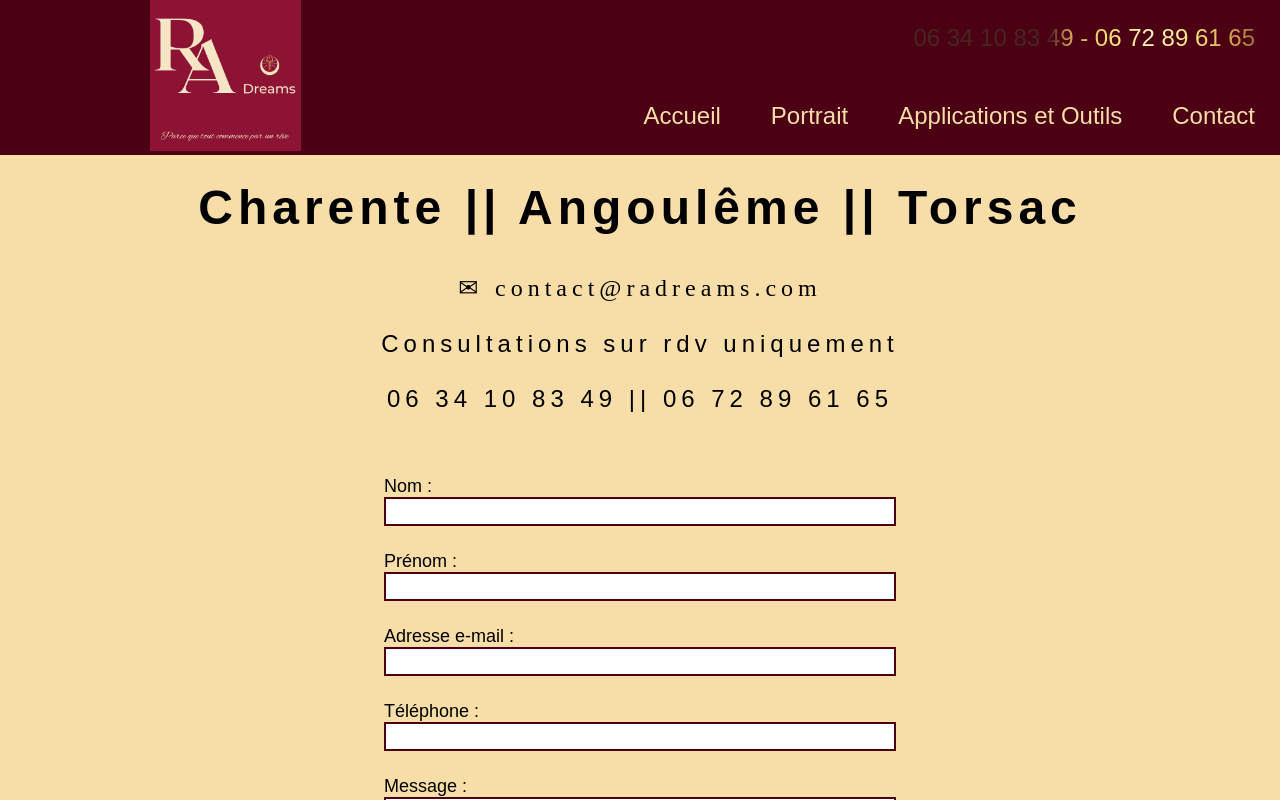
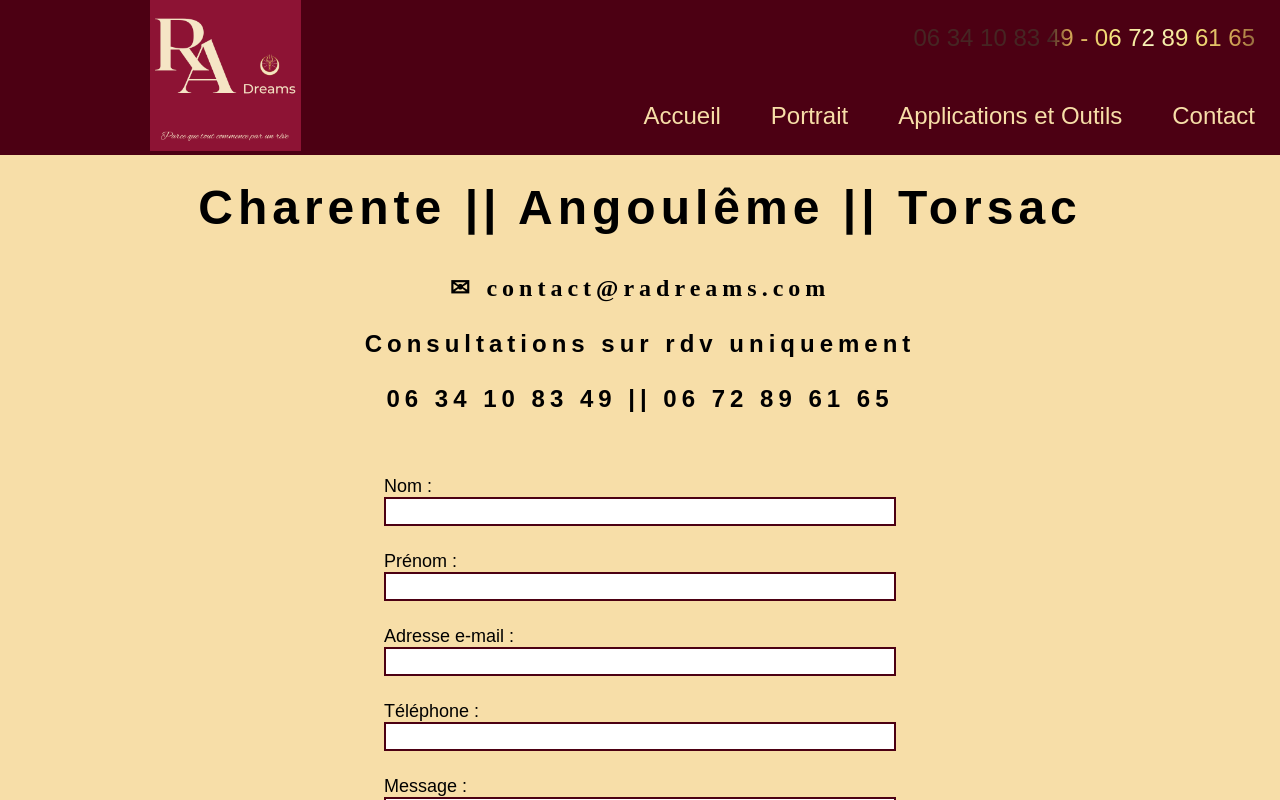
Before and after one commit to Malbrecht194/Radreams, a React (Vite) app: page /contact in a window 1280 px wide. Shown: the top 800 px of the page. Built offline with nearby package versions, Linux system fonts and the light colour scheme; a web font is replaced by a local one.

Commit message:
fix chemin ablolu

```diff
--- a/src/pages/Contact/index.jsx
+++ b/src/pages/Contact/index.jsx
@@ -6,7 +6,7 @@ export default function Contact() {
         <>
             <div className="contact">
                 <h1>Charente || Angoulême || Torsac</h1>
-                <p className="Gras">✉ <span>contact@radreams.com</span><br/>Consultations sur rdv uniquement<br/>06 34 10 83 49 || 06 72 89 61 65</p>
+                <p className="gras">✉ <span>contact@radreams.com</span><br/>Consultations sur rdv uniquement<br/>06 34 10 83 49 || 06 72 89 61 65</p>
             </div>
             <Form></Form>
         </>
```
